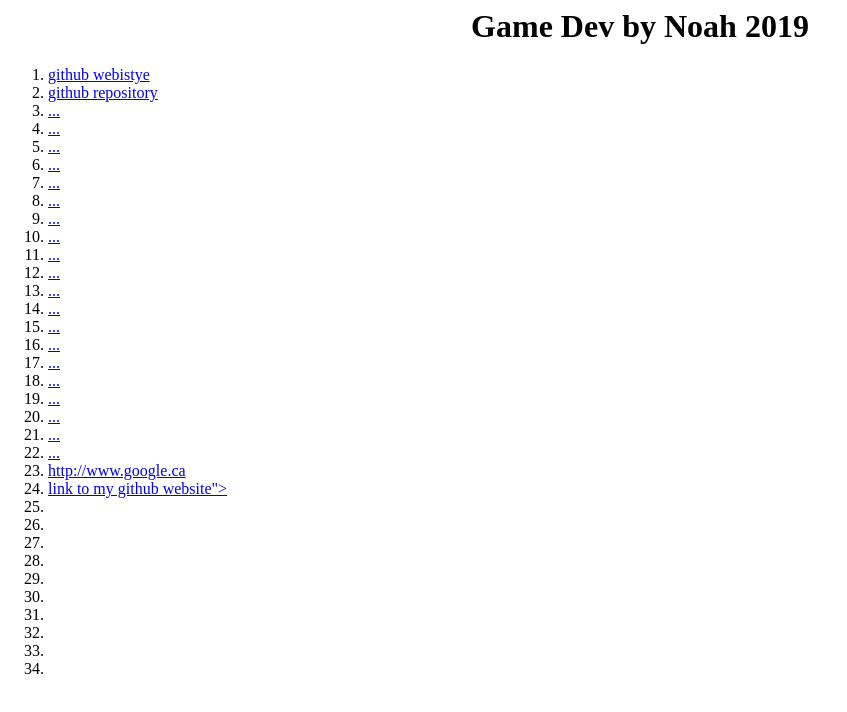
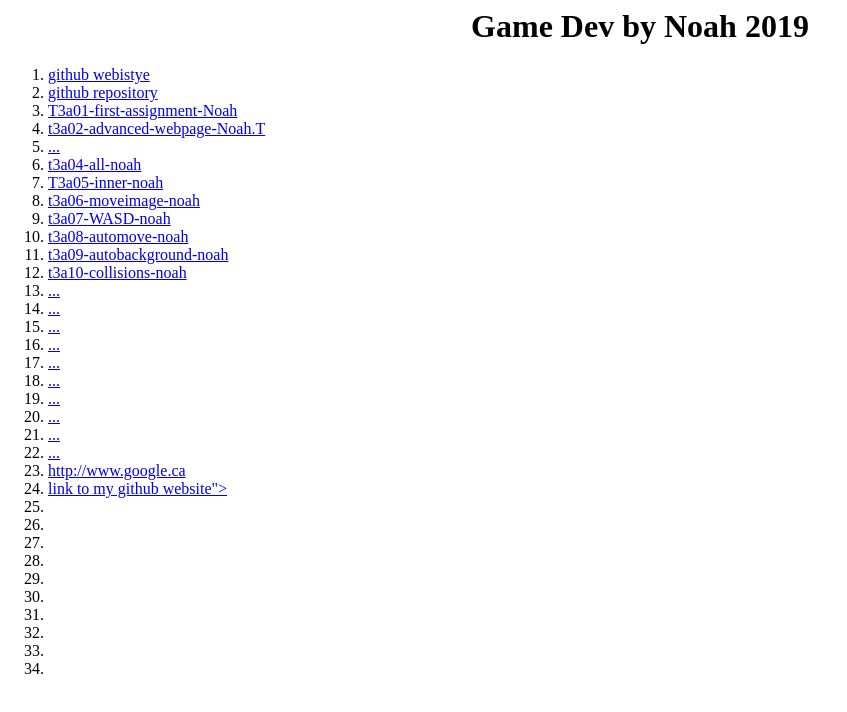
Before and after one commit to ImagineWagonsTheMusicalFilm/Wagon-Rider, a plain HTML site: page index.html in a window 1280 px wide. Shown: the whole page, without its empty margins (0-847 px from the left). Drawn offline with Linux system fonts and the light colour scheme.

Commit message:
Add files via upload

```diff
--- a/index.html
+++ b/index.html
@@ -9,16 +9,18 @@
 <ol>
 <li><a href="https://imaginewagonsthemusicalfilm.github.io/Wagon-Rider/">github webistye</a>
 <li><a href="https://github.com/ImagineWagonsTheMusicalFilm/Wagon-Rider">github repository</a><br>
+
+
+<li><a href="t3a01-first-assignment-Noah.html">T3a01-first-assignment-Noah</a>
+<li><a href="t3a02-advanced-webpage-Noah.T.html">t3a02-advanced-webpage-Noah.T</a>
 <li><a href="....">...</a>
-<li><a href="....">...</a>
-<li><a href="....">...</a>
-<li><a href="....">...</a>
-<li><a href="....">...</a>
-<li><a href="....">...</a>
-<li><a href="....">...</a>
-<li><a href="....">...</a>
-<li><a href="....">...</a>
-<li><a href="....">...</a>
+<li><a href="t3a04-all-noah.html">t3a04-all-noah</a>
+<li><a href="3a05-inner-noah.html">T3a05-inner-noah</a>
+<li><a href="t3a06-moveimage-noah.html">t3a06-moveimage-noah</a>
+<li><a href="t3a07-WASD-noah.html">t3a07-WASD-noah</a>
+<li><a href="t3a08-automove-noah.html">t3a08-automove-noah</a>
+<li><a href="t3a09-autobackground-noah.html">t3a09-autobackground-noah</a>
+<li><a href="t3a10-collisions-noah.html">t3a10-collisions-noah</a>
 <li><a href="....">...</a>
 <li><a href="....">...</a>
 <li><a href="....">...</a>
```
